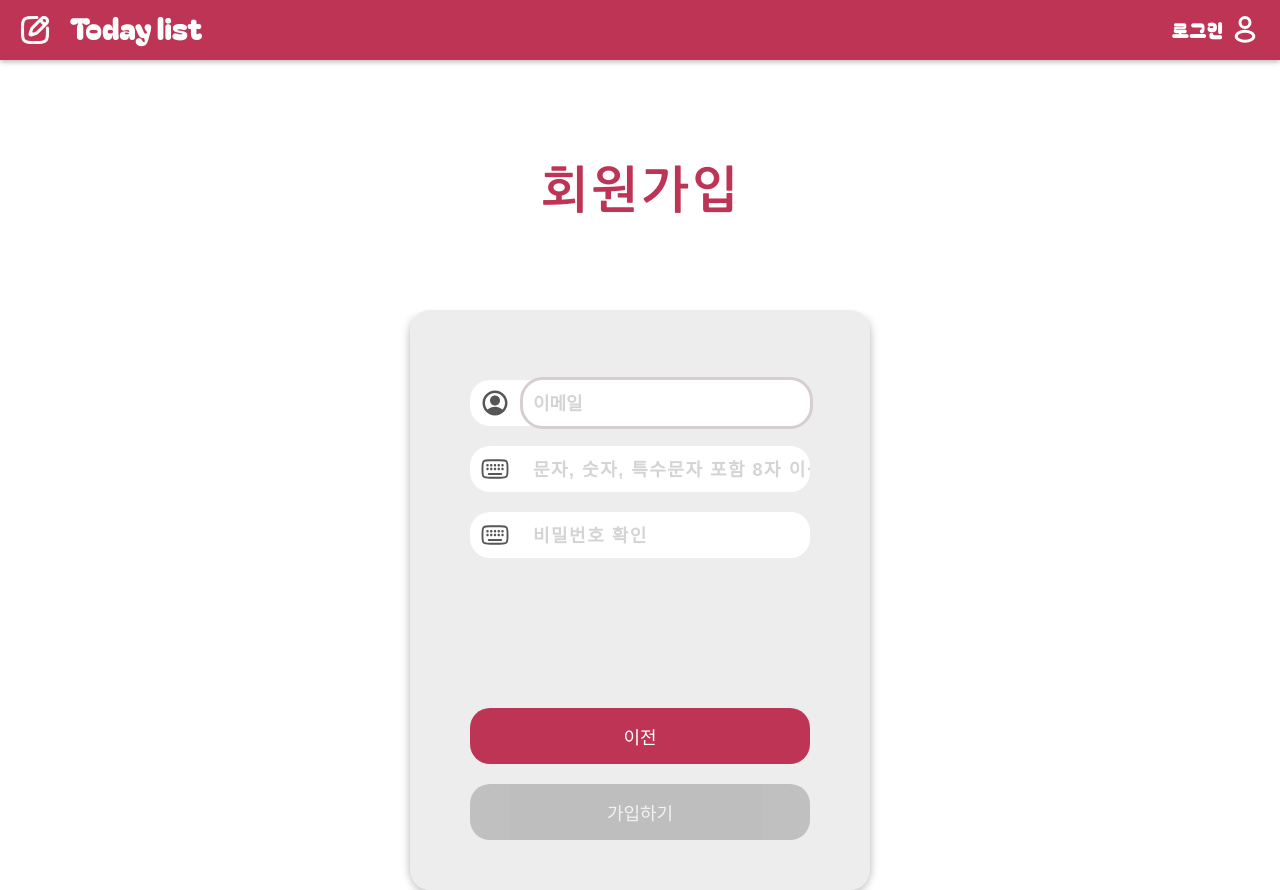
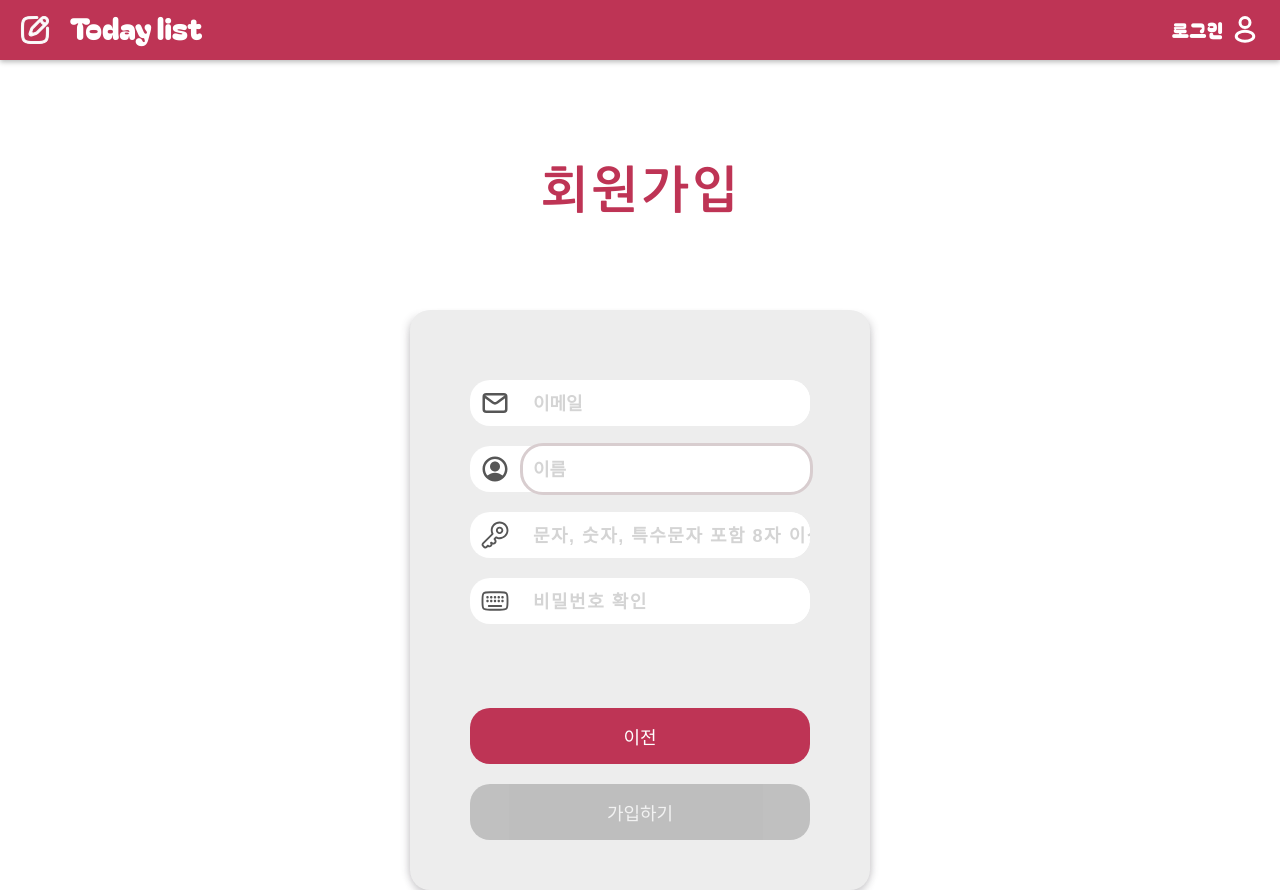
Before and after one commit to jungmyungjin/TodayList, a React (Create React App) app in the folder client/: page /signUp in a window 1280 px wide. Built offline with nearby package versions, Linux system fonts and the light colour scheme; no server answers.

Commit message:
feat : 회원가입 이름 필드 추가

```diff
--- a/client/src/components/SignUp/SignUp.tsx
+++ b/client/src/components/SignUp/SignUp.tsx
@@ -3,12 +3,17 @@ import { useNavigate } from 'react-router-dom';
 import styles from './SignUp.module.scss';
 import keyboardIcon from 'assets/icons/LoginKeyboard.svg';
 import userIcon from 'assets/icons/LoginUser.svg';
+import emailIcon from 'assets/icons/Email.svg';
+import keyIcon from 'assets/icons/Key.svg';
 import { validateSinUp } from 'services/authService.ts/signUpService';
+import { SignUpProps } from 'types/SignUp';
+import { fetchSignUp } from 'services/apiService/apiService';
 
 const SignUp = () => {
   const navigate = useNavigate();
   const [signUpErrorReason, setSignUpErrorReason] = useState('');
   const [email, setEmail] = useState('');
+  const [fullName, setFullName] = useState('');
   const [password, setPassword] = useState('');
   const [confirmPassword, setConfirmPassword] = useState('');
 
@@ -16,13 +21,24 @@ const SignUp = () => {
     navigate(-1);
   };
 
-  const handleSubmitLogin = async (event: React.FormEvent<HTMLFormElement>) => {
+  const handleSubmitSignUp = async (
+    event: React.FormEvent<HTMLFormElement>
+  ) => {
     event.preventDefault();
-    const validateErrorReason = validateSinUp(email, password, confirmPassword);
+    const validateErrorReason = validateSinUp({
+      email,
+      password,
+      confirmPassword,
+    } as SignUpProps);
 
     if (validateErrorReason === '') {
       navigate('/');
-      console.log('login 완료');
+      console.log('회원 가입 완료');
+      fetchSignUp({
+        email,
+        password,
+        confirmPassword,
+      } as SignUpProps);
     } else {
       setSignUpErrorReason(validateErrorReason);
     }
@@ -40,10 +56,10 @@ const SignUp = () => {
               {signUpErrorReason}
             </span>
           )}
-          <form onSubmit={handleSubmitLogin} className={styles.LoginForm}>
+          <form onSubmit={handleSubmitSignUp} className={styles.LoginForm}>
             <div className={styles.LoginInputLayout}>
               <div className={styles.LoginInput}>
-                <img src={userIcon} alt="" />
+                <img src={emailIcon} alt="" />
                 <input
                   id="email"
                   type="text"
@@ -55,7 +71,19 @@ const SignUp = () => {
                 />
               </div>
               <div className={styles.LoginInput}>
-                <img src={keyboardIcon} alt="" />
+                <img src={userIcon} alt="" />
+                <input
+                  id="full_name"
+                  type="text"
+                  placeholder="이름"
+                  autoFocus
+                  value={fullName}
+                  required
+                  onChange={(e) => setFullName(e.target.value)}
+                />
+              </div>
+              <div className={styles.LoginInput}>
+                <img src={keyIcon} alt="" />
                 <input
                   id="password"
                   type="password"
--- a/client/src/services/authService.ts/signUpService.ts
+++ b/client/src/services/authService.ts/signUpService.ts
@@ -1,27 +1,22 @@
 import { validateEmail, validatePassword } from 'utils/validateCredentials';
+import { SignUpProps } from 'types/SignUp';
 
 /**
- * 회원 가입, 유효성 검증 후 에러메세지 반환
- * @param email
- * @param password
- * @param confirmPassword
+ *
+ * @param props {email, password, confirmPassword}
  * @returns string
  */
-export const validateSinUp = (
-  email: string,
-  password: string,
-  confirmPassword: string
-): string => {
-  if (!validateEmail(email)) {
+export const validateSinUp = (props: SignUpProps): string => {
+  if (!validateEmail(props.email)) {
     return '이메일 형식이 맞지 않습니다.';
   }
-  if (!validatePassword(password)) {
+  if (!validatePassword(props.password)) {
     return '패스워드 형식이 맞지 않습니다.';
   }
-  if (password !== confirmPassword) {
+  if (props.password !== props.confirmPassword) {
     return '비밀번호가 일치하지 않습니다.';
   }
-  if (email === '이메일 존재하는지 확인') {
+  if (props.email === '이메일 존재하는지 확인') {
     return '이미 사용중인 이메일 입니다.';
   }
   return '';
--- /dev/null
+++ b/client/src/types/SignUp.ts
@@ -0,0 +1,5 @@
+export interface SignUpProps {
+  email: string;
+  password: string;
+  confirmPassword: string;
+}
```
Also changed, not shown: client/src/assets/icons/Email.svg (added), client/src/assets/icons/Key.svg (added).
